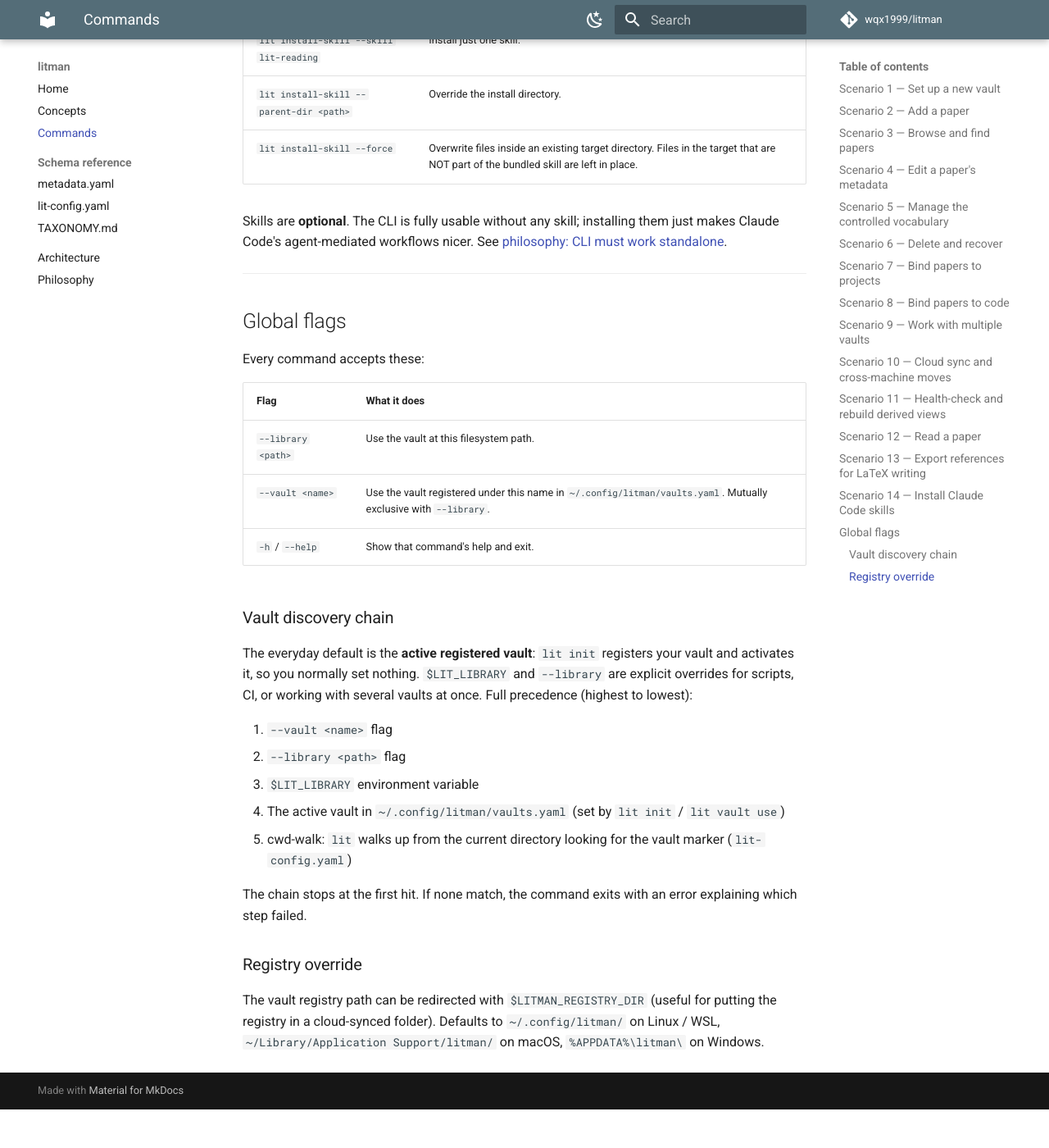
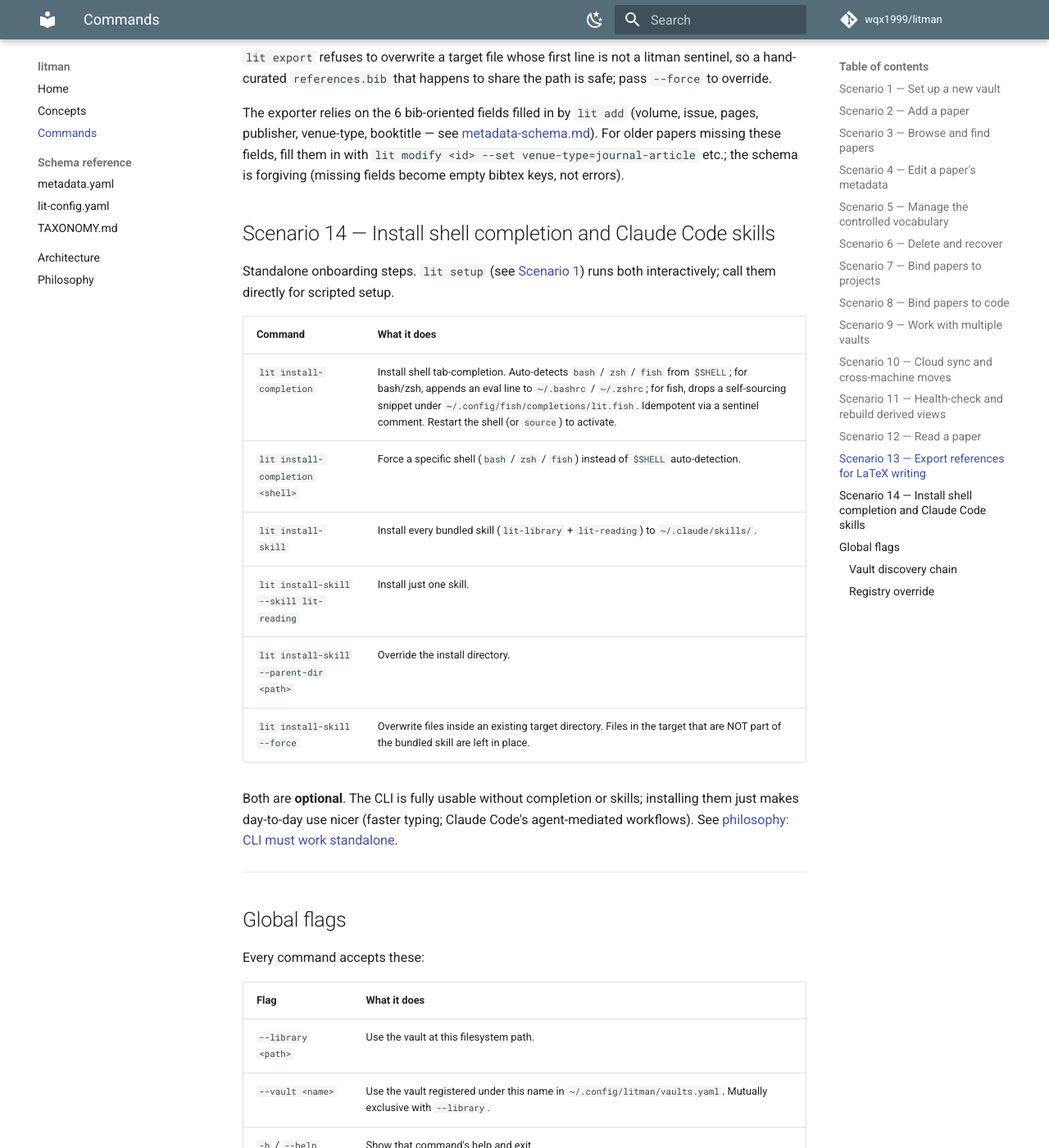
Before and after one commit to wqx1999/litman, an MkDocs documentation site: the page built from docs/commands.md, in a window 1280 px wide and 1400 px high, scrolled down 9104 px. Shown: the whole window at 82% size. Built offline with MkDocs 1.6.1 and Material for MkDocs 9.7.7, drawn with Linux system fonts in a browser that asks for light colours; comment, search, counter and statistics services are not loaded; before the commit the page ends 10457 px from its top, so only the background shows below that; some of the changed text lies outside the part shown.

Commit message:
docs: surface lit setup + sync stale flows to M15+M23+M24+M27
Maintenance-phase documentation sweep. README and docs/ had drifted behind
several shipped milestones; user-facing docs are now the new-user entry point
(post M27 lit setup, pre-PyPI release) so the drift is no longer ignorable.

- README Install: replace "two manual steps" with `lit setup` one-shot
  wizard as primary path; keep the 4 individual commands (install-completion,
  install-skill, init, sync setup) as a scripted-onboarding fallback. Drop
  the self-contradictory `lit install-skill` line at the end of Quick start.
- docs/commands.md Scenario 1: surface `lit setup` and the M26 `--no-register`
  / `--register-as` flags on `lit init`.
- docs/commands.md Scenario 14: add `lit install-completion` (with the M27
  $SHELL auto-detection); retitle to cover both completion and skills.
- docs/commands.md Scenario 6: remove the obsolete `.deletion-log.jsonl`
  reference; describe the M24/ADR-013 inline `(deleted)` wikilink tagging
  and its symmetric removal on `lit trash restore`.
- docs/concepts.md: same fix on the wikilink lifecycle paragraph.
- docs/metadata-schema.md: drop the dead `--cascade` flag; describe the M23
  confirm-then-cascade flow on `lit rm`.
- docs/taxonomy-schema.md: drop the dead "any paper still references value"
  hard-refusal; describe the M15 confirm-and-cascade flow on `lit taxonomy
  rm` / `merge`.
- docs/philosophy.md: 12-rule list -> 13-rule list (M23 added invariant #13,
  single-paper curation only).

Full pytest 1185/1185 green; docs-only diff but verified to be safe.

Co-Authored-By: Claude Opus 4.7 (1M context) <noreply@anthropic.com>

```diff
--- a/docs/commands.md
+++ b/docs/commands.md
@@ -12,9 +12,12 @@ For one-line summaries of every command, run `lit --help` or
 
 | Command | What it does |
 |---|---|
+| `lit setup` | Interactive first-run wizard: shell completion → Claude Code skill → first vault → optional cloud sync. Chains the four commands below behind simple prompts. TTY-only. |
 | `lit init <parent_dir>` | Create a vault under `<parent_dir>/literature_vault/`. |
 | `lit init <parent_dir> --name <subdir>` | Override the default subdir name. |
-| `lit vault add <name> <path>` | Register the new vault in `~/.config/litman/vaults.yaml`. |
+| `lit init <parent_dir> --no-register` | Skip auto-registration in the vault registry. |
+| `lit init <parent_dir> --register-as <name>` | Override the registered name (default: subdir name). |
+| `lit vault add <name> <path>` | Register an *existing* vault directory in `~/.config/litman/vaults.yaml`. |
 | `lit vault use <name>` | Set it as the active vault. |
 | `lit config show` | Print the parsed `lit-config.yaml`. Use to verify defaults. |
 
@@ -22,6 +25,10 @@ For one-line summaries of every command, run `lit --help` or
 active vault automatically, so subsequent commands find it with no further
 setup. Use `lit vault use <name>` to switch the active vault, or
 `$LIT_LIBRARY` / `--library` to override per shell or per command.
+
+For automated / scripted onboarding (CI, dotfiles, install scripts), call the
+individual commands directly instead of `lit setup` — the wizard refuses to
+run outside a TTY and lists the equivalent commands.
 
 ## Scenario 2 — Add a paper
 
@@ -117,8 +124,11 @@ A repo whose last binder was this paper (the 1:1 case) is hard-deleted and
 its upstream URL recorded in the trash sidecar for re-clone on restore; a
 repo still bound by another paper (1:N) only loses the binding. The paper's
 *own* fields ride into trash unchanged so `lit trash restore` can rebuild
-them. `[[id]]` wikilinks in notes are never modified. Every removal is
-appended to `<vault>/.deletion-log.jsonl`.
+them. `[[id]]` wikilinks in other papers' `notes.md` / `discussion.md` are
+**annotated** with a trailing ` (deleted)` marker so an agent reading the
+note can tell the target is gone; `lit trash restore` removes the marker
+atomically. The wikilink text itself is never stripped, so manual recovery
+stays possible.
 
 Trash is capped at 100 entries. When `lit rm` would push it past 100,
 the oldest entry is permanently removed (the evicted id is printed).
@@ -276,18 +286,24 @@ missing these fields, fill them in with
 ``lit modify <id> --set venue-type=journal-article`` etc.; the schema
 is forgiving (missing fields become empty bibtex keys, not errors).
 
-## Scenario 14 — Install Claude Code skills
+## Scenario 14 — Install shell completion and Claude Code skills
+
+Standalone onboarding steps. `lit setup` (see [Scenario 1](#scenario-1--set-up-a-new-vault))
+runs both interactively; call them directly for scripted setup.
 
 | Command | What it does |
 |---|---|
+| `lit install-completion` | Install shell tab-completion. Auto-detects `bash` / `zsh` / `fish` from `$SHELL`; for bash/zsh, appends an eval line to `~/.bashrc` / `~/.zshrc`; for fish, drops a self-sourcing snippet under `~/.config/fish/completions/lit.fish`. Idempotent via a sentinel comment. Restart the shell (or `source`) to activate. |
+| `lit install-completion <shell>` | Force a specific shell (`bash` / `zsh` / `fish`) instead of `$SHELL` auto-detection. |
 | `lit install-skill` | Install every bundled skill (`lit-library` + `lit-reading`) to `~/.claude/skills/`. |
 | `lit install-skill --skill lit-reading` | Install just one skill. |
 | `lit install-skill --parent-dir <path>` | Override the install directory. |
 | `lit install-skill --force` | Overwrite files inside an existing target directory. Files in the target that are NOT part of the bundled skill are left in place. |
 
-Skills are **optional**. The CLI is fully usable without any skill;
-installing them just makes Claude Code's agent-mediated workflows
-nicer. See [philosophy: CLI must work standalone](philosophy.md#cli-must-work-standalone).
+Both are **optional**. The CLI is fully usable without completion or skills;
+installing them just makes day-to-day use nicer (faster typing; Claude
+Code's agent-mediated workflows). See
+[philosophy: CLI must work standalone](philosophy.md#cli-must-work-standalone).
 
 ---
 
```
Also changed, not shown: README.md (+12 -6 lines), docs/concepts.md (+4 -2 lines), docs/metadata-schema.md (+3 -2 lines), docs/philosophy.md (+1 -1 lines), docs/taxonomy-schema.md (+6 -3 lines).
